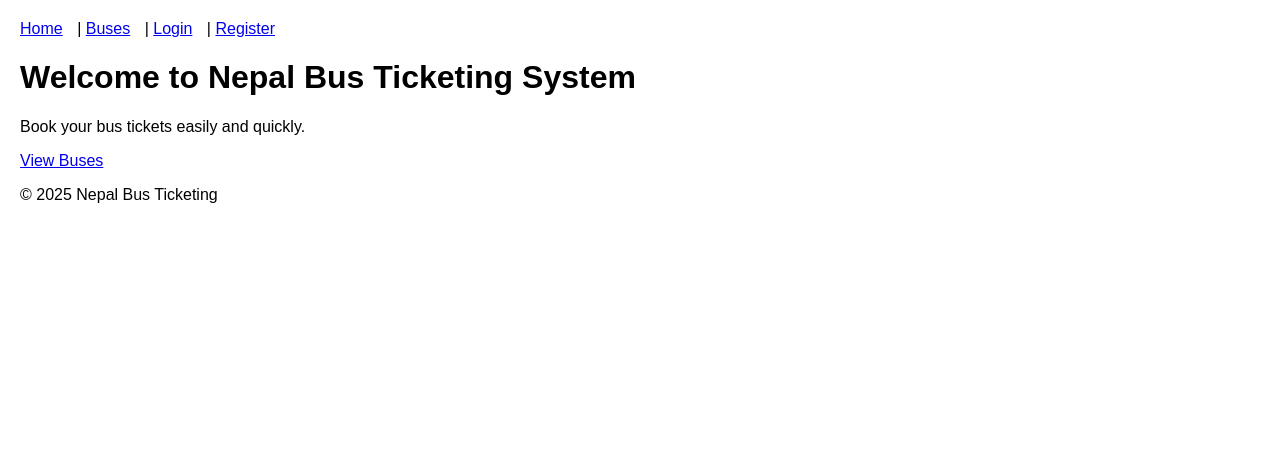
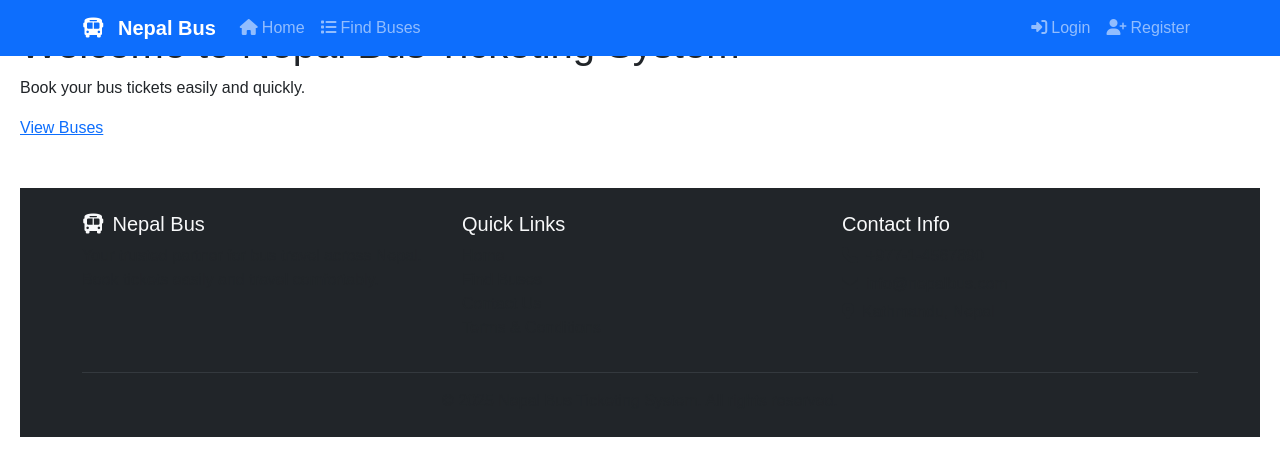
Before and after one commit to Abinesh-004/Bus_ticketing, a Django app: template bus_ticketing_system/tickets/templates/tickets/home.html in a window 1280 px wide. Shown: the top 476 px of the page. Run offline with Django 3.2, Linux system fonts and the light colour scheme; the template is opened without the code that fills it, so the values that code supplies are empty; some libraries are stand-ins or nearby versions.

Commit message:
updated base

```diff
--- a/bus_ticketing_system/tickets/apps.py
+++ b/bus_ticketing_system/tickets/apps.py
@@ -5,5 +5,5 @@
     default_auto_field = 'django.db.models.BigAutoField'
     name = 'tickets'
 
-def ready(self):
-    import tickets.signals
+    def ready(self):
+        import tickets.signals
--- a/bus_ticketing_system/tickets/templates/tickets/base.html
+++ b/bus_ticketing_system/tickets/templates/tickets/base.html
@@ -1,36 +1,140 @@
-{% load static %}
 <!DOCTYPE html>
 <html lang="en">
 <head>
-  <meta charset="UTF-8" />
-  <title>{% block title %}Bus Ticketing System{% endblock %}</title>
-  <link rel="stylesheet" href="{% static 'tickets/css/style.css' %}">
+    <meta charset="UTF-8">
+    <meta name="viewport" content="width=device-width, initial-scale=1.0">
+    <title>{% block title %}Nepal Bus Ticketing System{% endblock %}</title>
+
+    <!-- Bootstrap CSS -->
+    <link href="https://cdnjs.cloudflare.com/ajax/libs/bootstrap/5.3.0/css/bootstrap.min.css" rel="stylesheet">
+    <!-- Font Awesome -->
+    <link href="https://cdnjs.cloudflare.com/ajax/libs/font-awesome/6.4.0/css/all.min.css" rel="stylesheet">
+    <!-- Custom CSS -->
+    <link href="{% load static %}{% static 'tickets/css/style.css' %}" rel="stylesheet">
+
+    {% block extra_css %}{% endblock %}
 </head>
 <body>
-  <header>
-    <nav>
-      <a href="{% url 'home' %}">Home</a> |
-      <a href="{% url 'bus_list' %}">Buses</a> |
-      {% if user.is_authenticated %}
-        <a href="{% url 'profile' %}">Profile</a> |
-        {% if user.is_staff %}
-          <a href="{% url 'admin_dashboard' %}">Admin Dashboard</a> |
+    <!-- Navigation -->
+    <nav class="navbar navbar-expand-lg navbar-dark bg-primary fixed-top">
+        <div class="container">
+            <a class="navbar-brand fw-bold" href="{% url 'home' %}">
+                <i class="fas fa-bus me-2"></i>
+                Nepal Bus
+            </a>
+
+            <button class="navbar-toggler" type="button" data-bs-toggle="collapse" data-bs-target="#navbarNav">
+                <span class="navbar-toggler-icon"></span>
+            </button>
+
+            <div class="collapse navbar-collapse" id="navbarNav">
+                <ul class="navbar-nav me-auto">
+                    <li class="nav-item">
+                        <a class="nav-link" href="{% url 'home' %}">
+                            <i class="fas fa-home me-1"></i>Home
+                        </a>
+                    </li>
+                    <li class="nav-item">
+                        <a class="nav-link" href="{% url 'bus_list' %}">
+                            <i class="fas fa-list me-1"></i>Find Buses
+                        </a>
+                    </li>
+                </ul>
+
+                <ul class="navbar-nav">
+                    {% if user.is_authenticated %}
+                        <li class="nav-item dropdown">
+                            <a class="nav-link dropdown-toggle" href="#" id="navbarDropdown" role="button" data-bs-toggle="dropdown">
+                                <i class="fas fa-user me-1"></i>{{ user.username }}
+                            </a>
+                            <ul class="dropdown-menu">
+                                <li><a class="dropdown-item" href="{% url 'profile' %}">
+                                    <i class="fas fa-user-circle me-2"></i>My Profile
+                                </a></li>
+                                <li><a class="dropdown-item" href="{% url 'profile' %}">
+                                    <i class="fas fa-ticket-alt me-2"></i>My Bookings
+                                </a></li>
+                                <li><hr class="dropdown-divider"></li>
+                                <li><a class="dropdown-item" href="{% url 'logout' %}">
+                                    <i class="fas fa-sign-out-alt me-2"></i>Logout
+                                </a></li>
+                            </ul>
+                        </li>
+                    {% else %}
+                        <li class="nav-item">
+                            <a class="nav-link" href="{% url 'login' %}">
+                                <i class="fas fa-sign-in-alt me-1"></i>Login
+                            </a>
+                        </li>
+                        <li class="nav-item">
+                            <a class="nav-link" href="{% url 'register' %}">
+                                <i class="fas fa-user-plus me-1"></i>Register
+                            </a>
+                        </li>
+                    {% endif %}
+                </ul>
+            </div>
+        </div>
+    </nav>
+
+    <!-- Main Content -->
+    <main class="main-content">
+        {% if messages %}
+            <div class="container mt-3">
+                {% for message in messages %}
+                    <div class="alert alert-{{ message.tags }} alert-dismissible fade show" role="alert">
+                        {{ message }}
+                        <button type="button" class="btn-close" data-bs-dismiss="alert"></button>
+                    </div>
+                {% endfor %}
+            </div>
         {% endif %}
-        <a href="{% url 'logout' %}">Logout</a>
-      {% else %}
-        <a href="{% url 'login' %}">Login</a> |
-        <a href="{% url 'register' %}">Register</a>
-      {% endif %}
-    </nav>
-  </header>
 
-  <main>
-    {% block content %}
-    {% endblock %}
-  </main>
+        {% block content %}{% endblock %}
+    </main>
 
-  <footer>
-    <p>&copy; 2025 Nepal Bus Ticketing</p>
-  </footer>
+    <!-- Footer -->
+    <footer class="footer bg-dark text-light py-4 mt-5">
+        <div class="container">
+            <div class="row">
+                <div class="col-md-4">
+                    <h5><i class="fas fa-bus me-2"></i>Nepal Bus</h5>
+                    <p class="text-muted">Your trusted partner for bus travel across Nepal. Book tickets easily and travel comfortably.</p>
+                </div>
+                <div class="col-md-4">
+                    <h5>Quick Links</h5>
+                    <ul class="list-unstyled">
+                        <li><a href="{% url 'home' %}" class="text-muted text-decoration-none">Home</a></li>
+                        <li><a href="{% url 'bus_list' %}" class="text-muted text-decoration-none">Find Buses</a></li>
+                        <li><a href="#" class="text-muted text-decoration-none">Contact Us</a></li>
+                        <li><a href="#" class="text-muted text-decoration-none">Terms & Conditions</a></li>
+                    </ul>
+                </div>
+                <div class="col-md-4">
+                    <h5>Contact Info</h5>
+                    <p class="text-muted mb-1">
+                        <i class="fas fa-phone me-2"></i>+977-1-4567890
+                    </p>
+                    <p class="text-muted mb-1">
+                        <i class="fas fa-envelope me-2"></i>info@nepalbus.com
+                    </p>
+                    <p class="text-muted">
+                        <i class="fas fa-map-marker-alt me-2"></i>Kathmandu, Nepal
+                    </p>
+                </div>
+            </div>
+            <hr class="border-secondary">
+            <div class="text-center">
+                <p class="text-muted mb-0">&copy; 2025 Nepal Bus Ticketing System. All rights reserved.</p>
+            </div>
+        </div>
+    </footer>
+
+    <!-- Bootstrap JS -->
+    <script src="https://cdnjs.cloudflare.com/ajax/libs/bootstrap/5.3.0/js/bootstrap.bundle.min.js"></script>
+    <!-- Custom JS -->
+    <script src="{% load static %}{% static 'tickets/js/main.js' %}"></script>
+
+    {% block extra_js %}{% endblock %}
 </body>
 </html>
```
Also changed, not shown: bus_ticketing_system/tickets/admin.py (+56 -9 lines), bus_ticketing_system/tickets/signals.py (+30 -3 lines).
